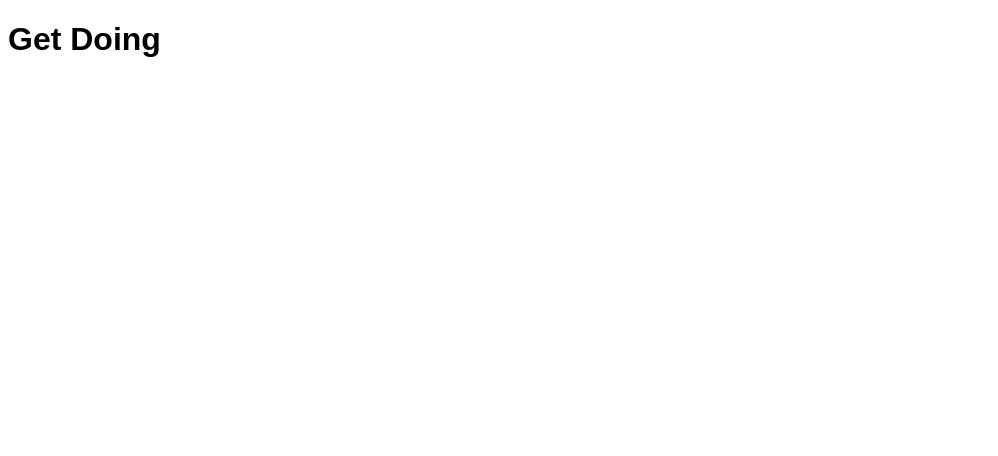
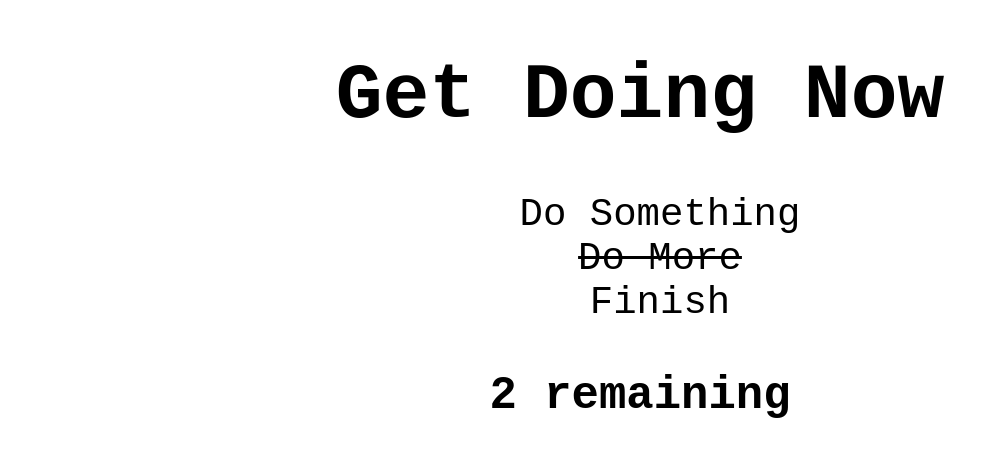
Before and after one commit to fblanton/angular-todo, a website: page public/index.html in a window 1280 px wide. Shown: the whole page, without its empty margins (0-998 px from the left). Drawn offline with nearby package versions, Linux system fonts and the light colour scheme.

Commit message:
Implemented ngRepeat, ngClick, ngClass, and ngShow.

```diff
--- a/public/default.css
+++ b/public/default.css
@@ -1,3 +1,13 @@
 body {
-  font-family: fantasy;
+  font-size: 3em;
+  font-family: monospace;
+  text-align: center;
 }
+
+ul {
+  list-style: none;
+}
+
+.strike {
+  text-decoration: line-through;
+}
--- a/public/default.js
+++ b/public/default.js
@@ -5,5 +5,20 @@ todo.controller('HomeController', HomeController)
 function HomeController() {
   const vm = this
 
-  vm.message = 'Get Doing'
+  vm.message = 'Get Doing Now'
+  vm.complete = 'DONE!'
+  vm.remaining = remaining
+  vm.toggle = todo => todo.completed = !todo.completed
+  vm.todos = [
+    {completed: false, task: 'Do Something'},
+    {completed: true, task: 'Do More'},
+    {completed: false, task: 'Finish'}
+  ]
+
+  function remaining() {
+    return vm.todos.reduce((current, next) =>
+      (!next.completed) ? current + 1 : current,
+      0
+    )
+  }
 }
--- a/public/index.html
+++ b/public/index.html
@@ -8,8 +8,15 @@
     <title>Angular Todo</title>
   </head>
   <body>
-    <div ng-controller="HomeController as c">
-      <h1>{{c.message}}</h1>
+    <div ng-controller="HomeController as home">
+      <span ng-show="home.remaining()"><h1>{{home.message}}</h1></span>
+      <span ng-show="!home.remaining()"><h1>{{home.complete}}</h1></span>
+      <ul>
+        <li ng-repeat="todo in home.todos">
+          <span ng-class="{strike: todo.completed}" ng-click="home.toggle(todo)">{{todo.task}}</span>
+        </li>
+      </ul>
+      <span ng-show="home.remaining()"><h3>{{home.remaining()}} remaining</h3></span>
     </div>
   </body>
 </html>
```
